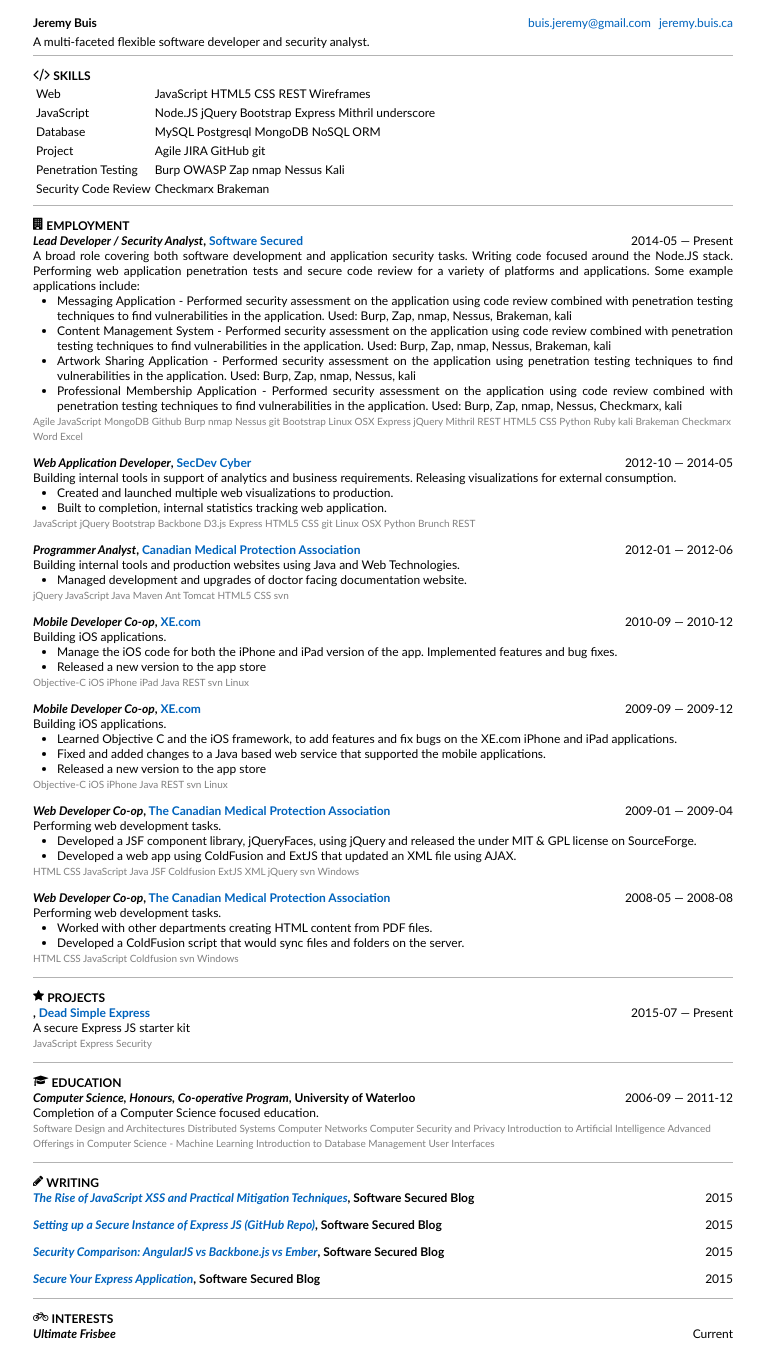
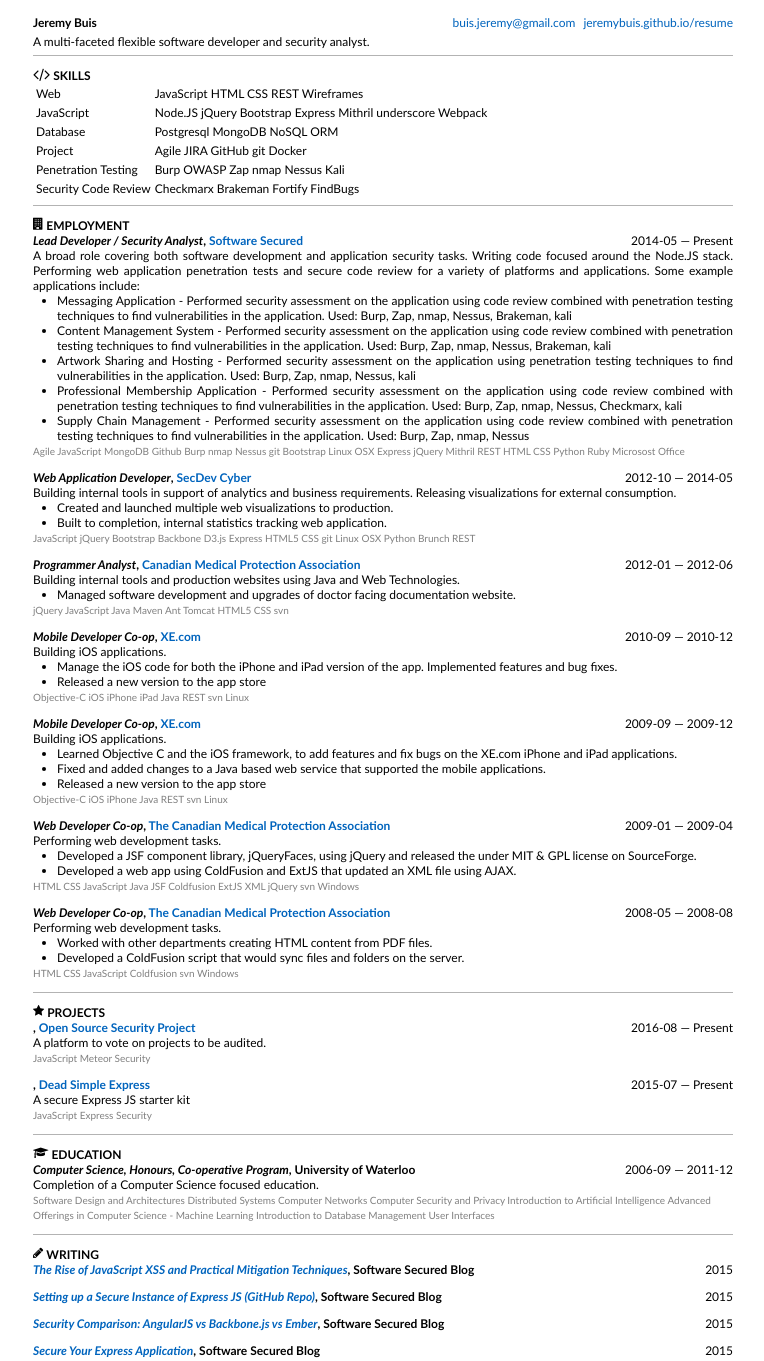
Before and after one commit to jeremybuis/resume, a plain HTML site: page index.html in a window 1280 px wide. Shown: the top 1361 px of the page, without its empty margins (257-1021 px from the left). Drawn offline with Linux system fonts and the light colour scheme.

Commit message:
updated the published html page

```diff
--- a/index.html
+++ b/index.html
@@ -117,7 +117,7 @@
                 <div id="contact">
                     <div class="email"><a href="mailto:buis.jeremy@gmail.com">buis.jeremy@gmail.com</a>
                     </div>
-                    <div class="website"><a href="https://jeremy.buis.ca">jeremy.buis.ca</a>
+                    <div class="website"><a href="https://jeremybuis.github.io/resume">jeremybuis.github.io/resume</a>
                     </div>
                 </div>
             </header>
@@ -139,19 +139,19 @@
                     <tbody>
                         <tr>
                             <td style="width: 25%;">Web</td>
-                            <td class="keywords">JavaScript HTML5 CSS REST Wireframes</td>
+                            <td class="keywords">JavaScript HTML CSS REST Wireframes</td>
                         </tr>
                         <tr>
                             <td style="width: 25%;">JavaScript</td>
-                            <td class="keywords">Node.JS jQuery Bootstrap Express Mithril underscore</td>
+                            <td class="keywords">Node.JS jQuery Bootstrap Express Mithril underscore Webpack</td>
                         </tr>
                         <tr>
                             <td style="width: 25%;">Database</td>
-                            <td class="keywords">MySQL Postgresql MongoDB NoSQL ORM</td>
+                            <td class="keywords">Postgresql MongoDB NoSQL ORM</td>
                         </tr>
                         <tr>
                             <td style="width: 25%;">Project</td>
-                            <td class="keywords">Agile JIRA GitHub git</td>
+                            <td class="keywords">Agile JIRA GitHub git Docker</td>
                         </tr>
                         <tr>
                             <td style="width: 25%;">Penetration Testing</td>
@@ -159,7 +159,7 @@
                         </tr>
                         <tr>
                             <td style="width: 25%;">Security Code Review</td>
-                            <td class="keywords">Checkmarx Brakeman</td>
+                            <td class="keywords">Checkmarx Brakeman Fortify FindBugs</td>
                         </tr>
                     </tbody>
                 </table>
@@ -191,14 +191,17 @@
                             using code review combined with penetration testing techniques to find
                             vulnerabilities in the application. Used: Burp, Zap, nmap, Nessus, Brakeman,
                             kali</li>
-                        <li>Artwork Sharing Application - Performed security assessment on the application
+                        <li>Artwork Sharing and Hosting - Performed security assessment on the application
                             using penetration testing techniques to find vulnerabilities in the application.
                             Used: Burp, Zap, nmap, Nessus, kali</li>
                         <li>Professional Membership Application - Performed security assessment on
                             the application using code review combined with penetration testing techniques
                             to find vulnerabilities in the application. Used: Burp, Zap, nmap, Nessus,
                             Checkmarx, kali</li>
-                    </ul> <span class="keywords">Agile JavaScript MongoDB Github Burp nmap Nessus git Bootstrap Linux OSX Express jQuery Mithril REST HTML5 CSS Python Ruby kali Brakeman Checkmarx Word Excel </span>
+                        <li>Supply Chain Management - Performed security assessment on the application
+                            using code review combined with penetration testing techniques to find
+                            vulnerabilities in the application. Used: Burp, Zap, nmap, Nessus</li>
+                    </ul> <span class="keywords">Agile JavaScript MongoDB Github Burp nmap Nessus git Bootstrap Linux OSX Express jQuery Mithril REST HTML CSS Python Ruby Microsost Office </span>
 
                 </div>
                 <div>
@@ -227,7 +230,8 @@
                         <p>Building internal tools and production websites using Java and Web Technologies.</p>
                     </p>
                     <ul>
-                        <li>Managed development and upgrades of doctor facing documentation website.</li>
+                        <li>Managed software development and upgrades of doctor facing documentation
+                            website.</li>
                     </ul> <span class="keywords">jQuery JavaScript Java Maven Ant Tomcat HTML5 CSS svn </span>
 
                 </div>
@@ -307,6 +311,17 @@
                 </header>
                 <div>
                      <h3><em></em>,
+    <a href="https://ossp.softwaresecured.com/">Open Source Security Project</a>
+    </h3>
+ <span class="tenure">2016-08 — Present</span>
+
+                    <p>
+                        <p>A platform to vote on projects to be audited.</p>
+                    </p> <span class="keywords">JavaScript Meteor Security </span>
+
+                </div>
+                <div>
+                     <h3><em></em>,
     <a href="https://github.com/softwaresecured/dead-simple-express">Dead Simple Express</a>
     </h3>
  <span class="tenure">2015-07 — Present</span>
```
